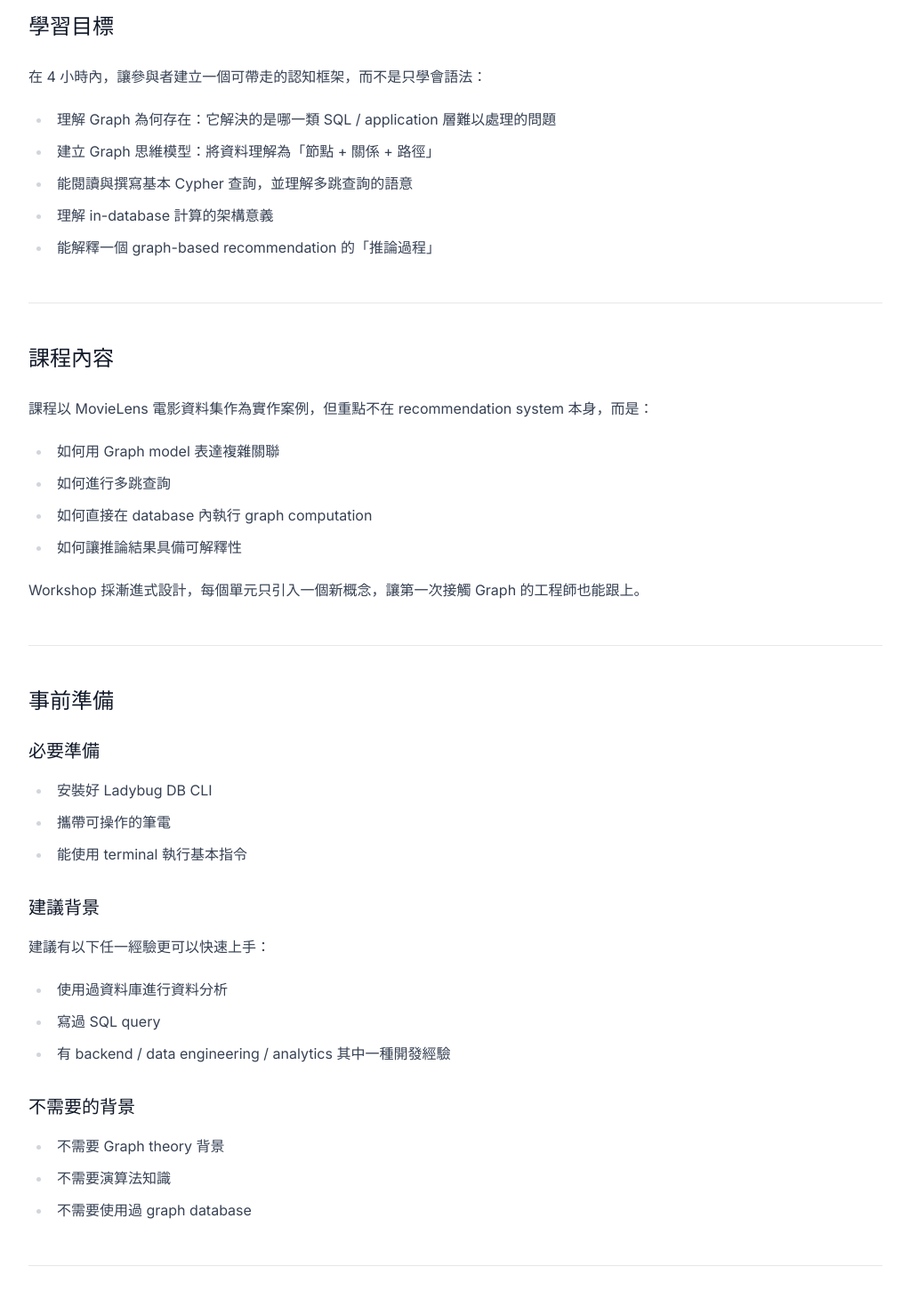
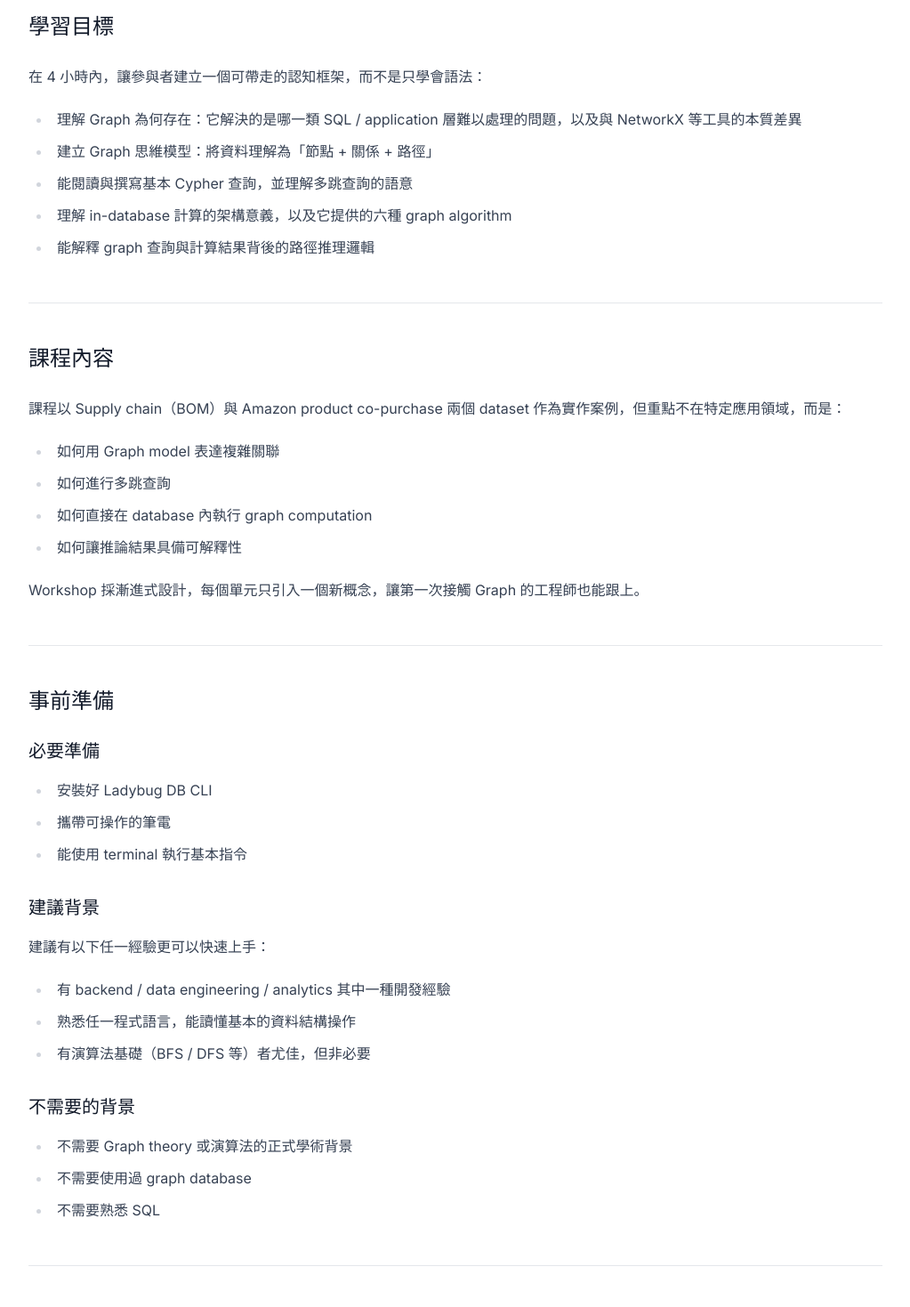
Before and after one commit to sciwork/swseminar2026, a Next.js app: page /workshops in a window 1280 px wide. Shown: the part 2000-3469 px from the top of the page at 89% size, without its empty margins (128-1151 px from the left). Built offline with nearby package versions, Linux system fonts and the light colour scheme.

Commit message:
Use different datasets; modify some wording

```diff
--- a/contents/workshops.mdx
+++ b/contents/workshops.mdx
@@ -36,17 +36,17 @@ IT 顧問，專注協助企業導入 Modern Data Stack。
 ##  學習目標
 
 在 4 小時內，讓參與者建立一個可帶走的認知框架，而不是只學會語法：
-- 理解 Graph 為何存在：它解決的是哪一類 SQL / application 層難以處理的問題
+- 理解 Graph 為何存在：它解決的是哪一類 SQL / application 層難以處理的問題，以及與 NetworkX 等工具的本質差異
 - 建立 Graph 思維模型：將資料理解為「節點 + 關係 + 路徑」
 - 能閱讀與撰寫基本 Cypher 查詢，並理解多跳查詢的語意
-- 理解 in-database 計算的架構意義
-- 能解釋一個 graph-based recommendation 的「推論過程」
+- 理解 in-database 計算的架構意義，以及它提供的六種 graph algorithm
+- 能解釋 graph 查詢與計算結果背後的路徑推理邏輯
 
 ---
 
 ## 課程內容
 
-課程以 MovieLens 電影資料集作為實作案例，但重點不在 recommendation system 本身，而是：
+課程以 Supply chain（BOM）與 Amazon product co-purchase 兩個 dataset 作為實作案例，但重點不在特定應用領域，而是：
 
 - 如何用 Graph model 表達複雜關聯
 - 如何進行多跳查詢
@@ -66,14 +66,14 @@ Workshop 採漸進式設計，每個單元只引入一個新概念，讓第一
 
 ### 建議背景
 建議有以下任一經驗更可以快速上手：
-- 使用過資料庫進行資料分析
-- 寫過 SQL query
 - 有 backend / data engineering / analytics 其中一種開發經驗
+- 熟悉任一程式語言，能讀懂基本的資料結構操作
+- 有演算法基礎（BFS / DFS 等）者尤佳，但非必要
 
 ### 不需要的背景
-- 不需要 Graph theory 背景
-- 不需要演算法知識
+- 不需要 Graph theory 或演算法的正式學術背景
 - 不需要使用過 graph database
+- 不需要熟悉 SQL
 
 ---
 
```
